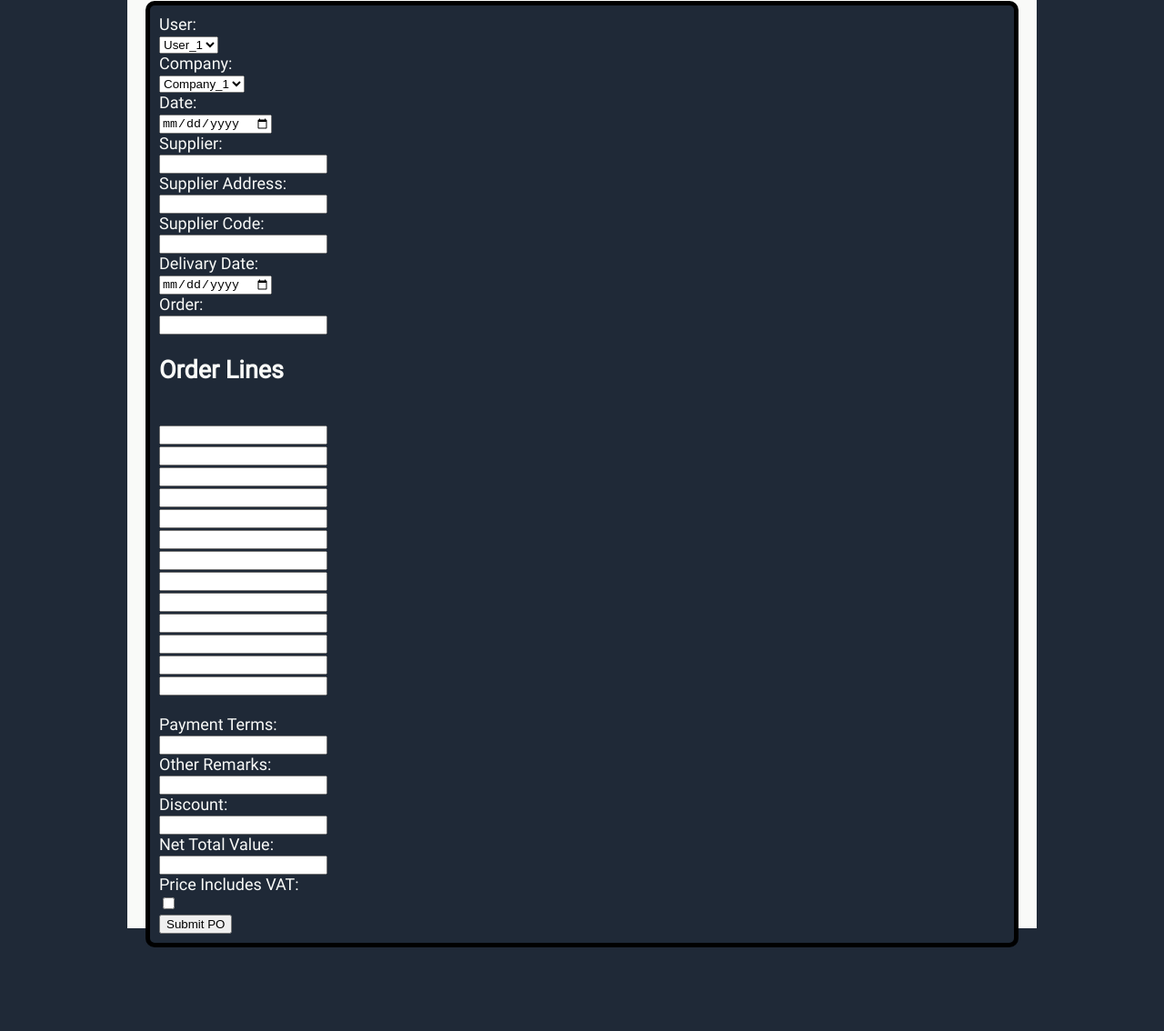
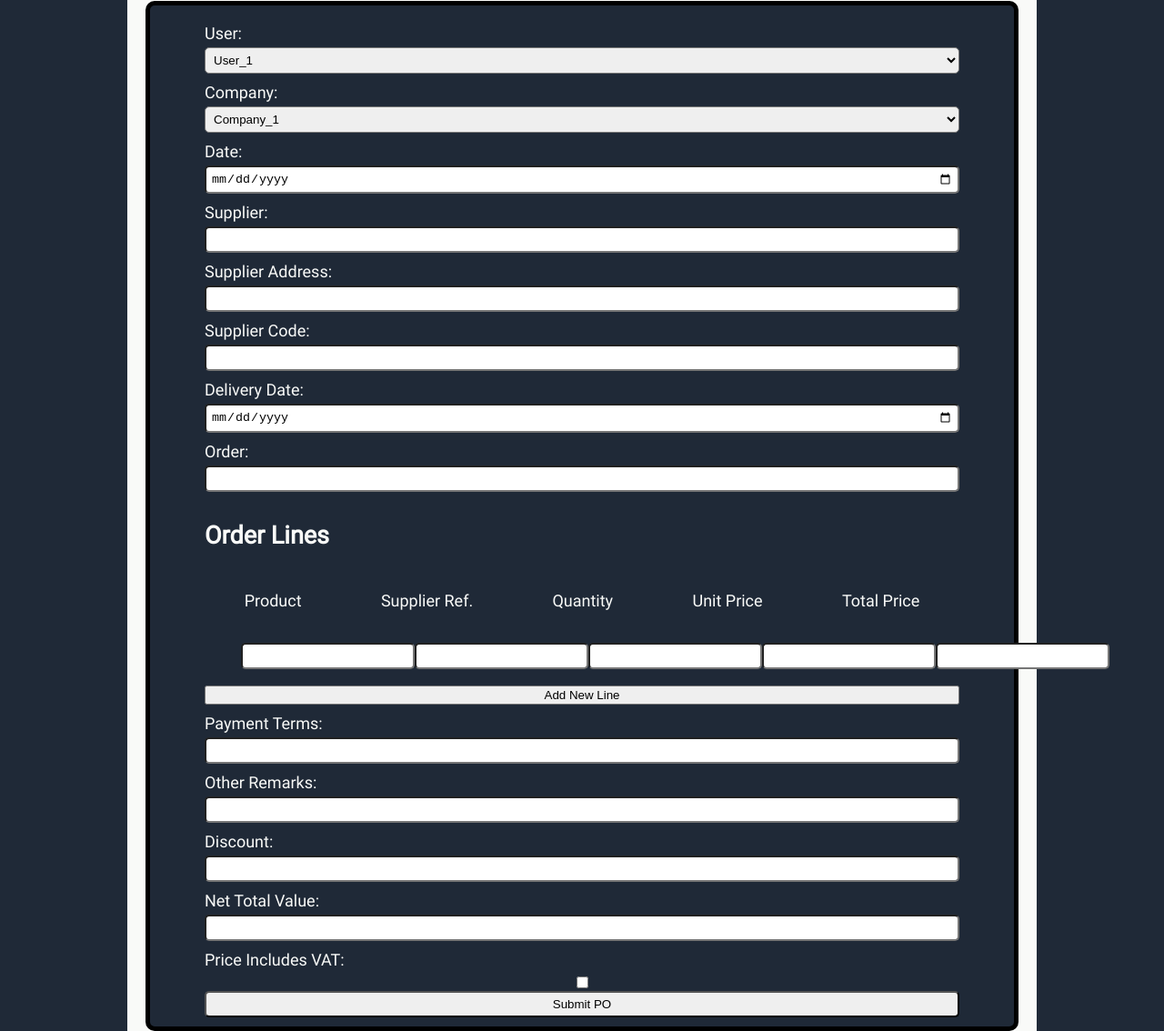
Before and after one commit to AlexeyDemyan/PO-generator-frontend, a website with bundled scripts: page index.html in a window 1280 px wide. Shown: the part 167-1301 px from the top of the page at 91% size. Built offline with nearby package versions, Linux system fonts and the light colour scheme; files whose address does not match are found by name.

Commit message:
working on form

```diff
--- a/css/style.css
+++ b/css/style.css
@@ -25,6 +25,13 @@ body {
 section {
   padding-top: 100px;
   padding-bottom: 100px;
+}
+
+input,
+select {
+  border-radius: 5px;
+  height: auto;
+  padding: 5px;
 }
 
 /* Modal */
@@ -85,14 +92,18 @@ section {
 
 /* Form */
 
-.form {
-  min-width: 1000px;
-  min-height: 700px;
+form {
+  display: flex;
+  flex-direction: column;
+}
+
+label {
+  margin-top: 10px;
+  margin-bottom: 5px;
 }
 
 .form_content--container,
 .po-entries-list--container {
-  height: 1000px;
   background-color: #f9faf8;
   padding: 20px;
 }
@@ -102,11 +113,24 @@ section {
 }
 
 .form-content {
-  padding: 10px;
+  padding: 10px 60px 10px 60px;
   background-color: #1f2937;
-  display: flex;
   border-radius: 10px;
   border: 5px solid black;
+}
+
+/* Order Lines List */
+
+.order_lines-header {
+  display: flex;
+  flex-direction: row;
+  justify-content: space-around;
+}
+
+.order_lines li {
+  display: flex;
+  flex-direction: row;
+  justify-content: space-around;
 }
 
 /* PO Entries List */
--- a/index.html
+++ b/index.html
@@ -16,9 +16,9 @@
       <div class="modal">
         <div class="modal-content">
           <span class="close">&times;</span>
-          <p class="modal-user"></p><br>
-          <p class="modal-company"></p><br>
-          <p class="modal-supplier"></p><br>
+          <p class="modal-user"></p>
+          <p class="modal-company"></p>
+          <p class="modal-supplier"></p>
           <button class="modal-print">Print</button>
         </div>
       </div>
@@ -46,53 +46,49 @@
                 <div class="form-content">
 
                   <form action="/form" method="POST" class="po-send-form">
-                    <!-- <button class="test-button"></button> -->
-                    <label for="user">User:</label><br>
+                    <label for="user">User:</label>
                     <select id="user" name="user">
                       <option value="User_1">User_1</option>
                       <option value="User_2">User_2</option>
-                    </select><br>
-                    <label for="company">Company:</label><br>
+                    </select>
+                    <label for="company">Company:</label>
                     <select id="company" name="company">
                       <option value="Company_1">Company_1</option>
                       <option value="Company_2">Company_2</option>
-                    </select><br>
-                    <label for="date">Date:</label><br>
-                    <input name="date" type="date"><br>
-                    <label for="supplier">Supplier:</label><br>
-                    <input name="supplier" type="text"><br>
-                    <label for="supplier_address">Supplier Address:</label><br>
-                    <input name="supplier_address" type="text"><br>
-                    <label for="supplier_code">Supplier Code:</label><br>
-                    <input name="supplier_code" type="text"><br>
-                    <label for="delivery_date">Delivary Date:</label><br>
-                    <input name="delivery_date" type="date"><br>
-                    <label for="order">Order:</label><br>
-                    <input name="order" type="text"><br>
-                    <h2>Order Lines</h2><br>
-                    <input type="text"><br>
-                    <input type="text"><br>
-                    <input type="text"><br>
-                    <input type="text"><br>
-                    <input type="text"><br>
-                    <input type="text"><br>
-                    <input type="text"><br>
-                    <input type="text"><br>
-                    <input type="text"><br>
-                    <input type="text"><br>
-                    <input type="text"><br>
-                    <input type="text"><br>
-                    <input type="text"><br><br>
-                    <label for="payment_terms">Payment Terms:</label><br>
-                    <input name="payment_terms" type="text"><br>
-                    <label for="other_remarks">Other Remarks:</label><br>
-                    <input name="other_remarks" type="text"><br>
-                    <label for="discount">Discount:</label><br>
-                    <input name="discount" type="number"><br>
-                    <label for="net_total_value">Net Total Value:</label><br>
-                    <input name="net_total_value" type="number"><br>
-                    <label for="price_includes_vat">Price Includes VAT:</label><br>
-                    <input name="price_includes_vat" type="checkbox"><br>
+                    </select>
+                    <label for="date">Date:</label>
+                    <input name="date" type="date">
+                    <label for="supplier">Supplier:</label>
+                    <input name="supplier" type="text">
+                    <label for="supplier_address">Supplier Address:</label>
+                    <input name="supplier_address" type="text">
+                    <label for="supplier_code">Supplier Code:</label>
+                    <input name="supplier_code" type="text">
+                    <label for="delivery_date">Delivery Date:</label>
+                    <input name="delivery_date" type="date">
+                    <label for="order">Order:</label>
+                    <input name="order" type="text">
+                    <label for="order_lines"><h2>Order Lines</h2></label>
+                    <div class="order_lines-header">
+                    <p>Product</p>
+                    <p>Supplier Ref.</p>
+                    <p>Quantity</p>
+                    <p>Unit Price</p>
+                    <p>Total Price</p>
+                    </div>
+                    <ul name="order_lines" class="order_lines">
+                    </ul>
+                    <button class="add-new-line-button">Add New Line</button>
+                    <label for="payment_terms">Payment Terms:</label>
+                    <input name="payment_terms" type="text">
+                    <label for="other_remarks">Other Remarks:</label>
+                    <input name="other_remarks" type="text">
+                    <label for="discount">Discount:</label>
+                    <input name="discount" type="number">
+                    <label for="net_total_value">Net Total Value:</label>
+                    <input name="net_total_value" type="number">
+                    <label for="price_includes_vat">Price Includes VAT:</label>
+                    <input name="price_includes_vat" type="checkbox">
                     <input type="submit" value="Submit PO">
                   </form>
                 </div>
--- a/js/POEntry.js
+++ b/js/POEntry.js
@@ -1,39 +1,19 @@
 import { renderModal } from "./modal.js";
 
 const bodyElement = document.querySelector("body");
-const poEntriesListElement = bodyElement.querySelector(
-  ".po-entries-list"
-);
-
-// const modalElement = bodyElement.querySelector(".modal");
-// const closeButton = modalElement.querySelector(".close");
-
-// closeButton.addEventListener('click', () => {
-//   modalElement.style.display = 'none'
-// })
+const poEntriesListElement = bodyElement.querySelector(".po-entries-list");
 
 export const renderPoEntry = (poEntry) => {
-  const poEntryListItem = document.createElement('li');
+  const poEntryListItem = document.createElement("li");
 
-  const poEntryNumberTextItem = document.createElement('p');
-  poEntryNumberTextItem.innerText = poEntry.orderNumber;
+  poEntryListItem.innerHTML = `
+  <p>${poEntry.orderNumber}</p>
+  <p>${poEntry.user}</p>
+  <p>${poEntry.company}</p>
+  <p>${poEntry.supplier}</p>`;
 
-  const poEntryUserTextItem = document.createElement('p');
-  poEntryUserTextItem.innerText = poEntry.user;
-
-  const poEntryCompanyTextItem = document.createElement('p');
-  poEntryCompanyTextItem.innerText = poEntry.company;
-
-  const poEntrySupplierTextItem = document.createElement('p');
-  poEntrySupplierTextItem.innerText = poEntry.supplier;
-
-  poEntryListItem.appendChild(poEntryNumberTextItem);
-  poEntryListItem.appendChild(poEntryUserTextItem);
-  poEntryListItem.appendChild(poEntryCompanyTextItem);
-  poEntryListItem.appendChild(poEntrySupplierTextItem);
-
-  poEntryListItem.addEventListener('click', () => {
-    renderModal(poEntry)
+  poEntryListItem.addEventListener("click", () => {
+    renderModal(poEntry);
   });
 
   poEntriesListElement.appendChild(poEntryListItem);
--- a/js/main.js
+++ b/js/main.js
@@ -1,15 +1,25 @@
 import { getData, sendData } from "./api.js";
 import { renderPoEntry } from "./POEntry.js";
+import { renderOrderLine } from "./order-line.js";
 
-const poSendForm = document.querySelector(".po-send-form");
 const bodyElement = document.querySelector("body");
+const poSendForm = bodyElement.querySelector(".po-send-form");
 const poEntriesListElement = bodyElement.querySelector(
   ".po-entries-list"
 );
 
+const addNewLineButton = bodyElement.querySelector('.add-new-line-button');
+
 const modalElement = bodyElement.querySelector(".modal");
 const closeButton = modalElement.querySelector(".close");
 const modalPrintButton = modalElement.querySelector('.modal-print');
+
+renderOrderLine();
+
+addNewLineButton.addEventListener('click', (evt) => {
+  evt.preventDefault();
+  renderOrderLine();
+})
 
 closeButton.addEventListener('click', () => {
   modalElement.style.display = 'none'
@@ -26,9 +36,10 @@ poSendForm.addEventListener("submit", (evt) => {
 
   let newObj = {};
   formData.forEach((value, key) => (newObj[key] = value));
+  newObj.orderLines = ['ione', 'two'];
   let newObjToJson = JSON.stringify(newObj);
 
-  //console.log(newObjToJson);
+  console.log(newObjToJson);
 
   sendData(
     () => {
--- /dev/null
+++ b/js/order-line.js
@@ -0,0 +1,15 @@
+const bodyElement = document.querySelector("body");
+const formElement = bodyElement.querySelector(".po-send-form");
+const orderLinesList = formElement.querySelector(".order_lines");
+
+export const renderOrderLine = () => {
+  const orderLineItem = document.createElement("li");
+  orderLineItem.innerHTML = `
+  <input type="text">
+  <input type="text">
+  <input type="text">
+  <input type="text">
+  <input type="text">`
+
+  orderLinesList.appendChild(orderLineItem);
+};
```
